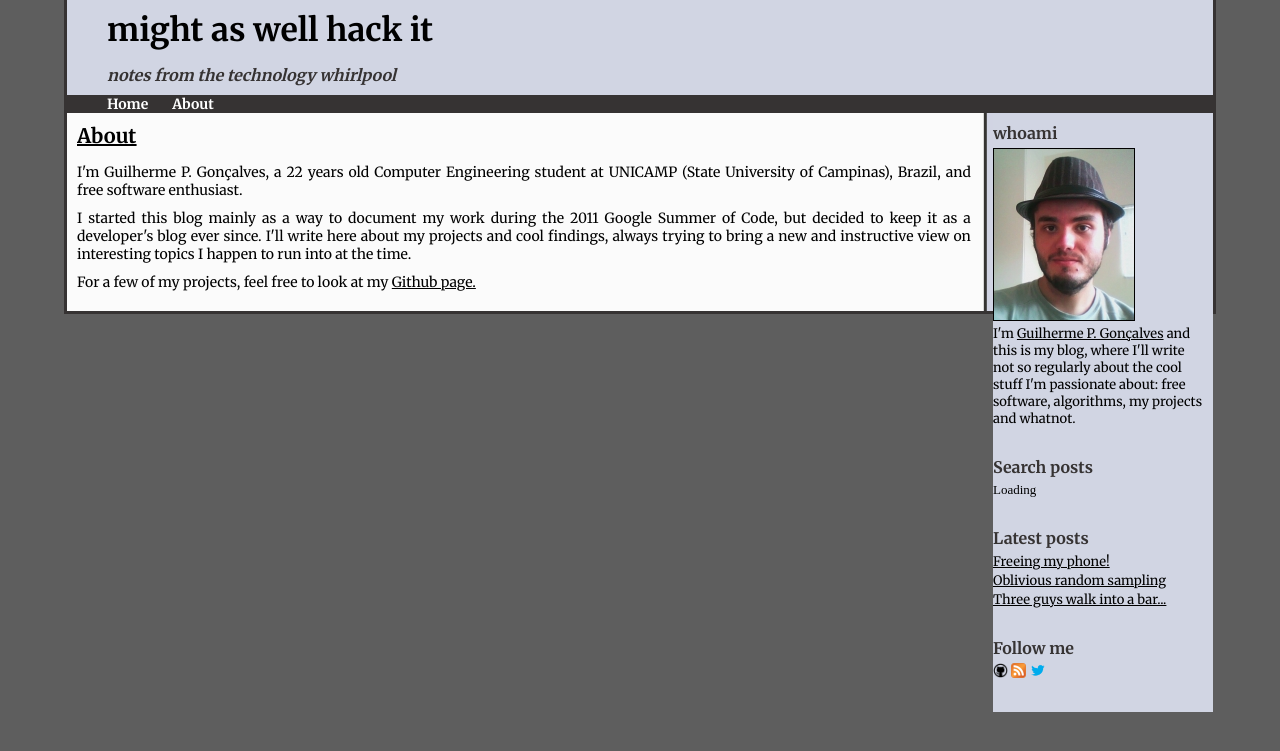
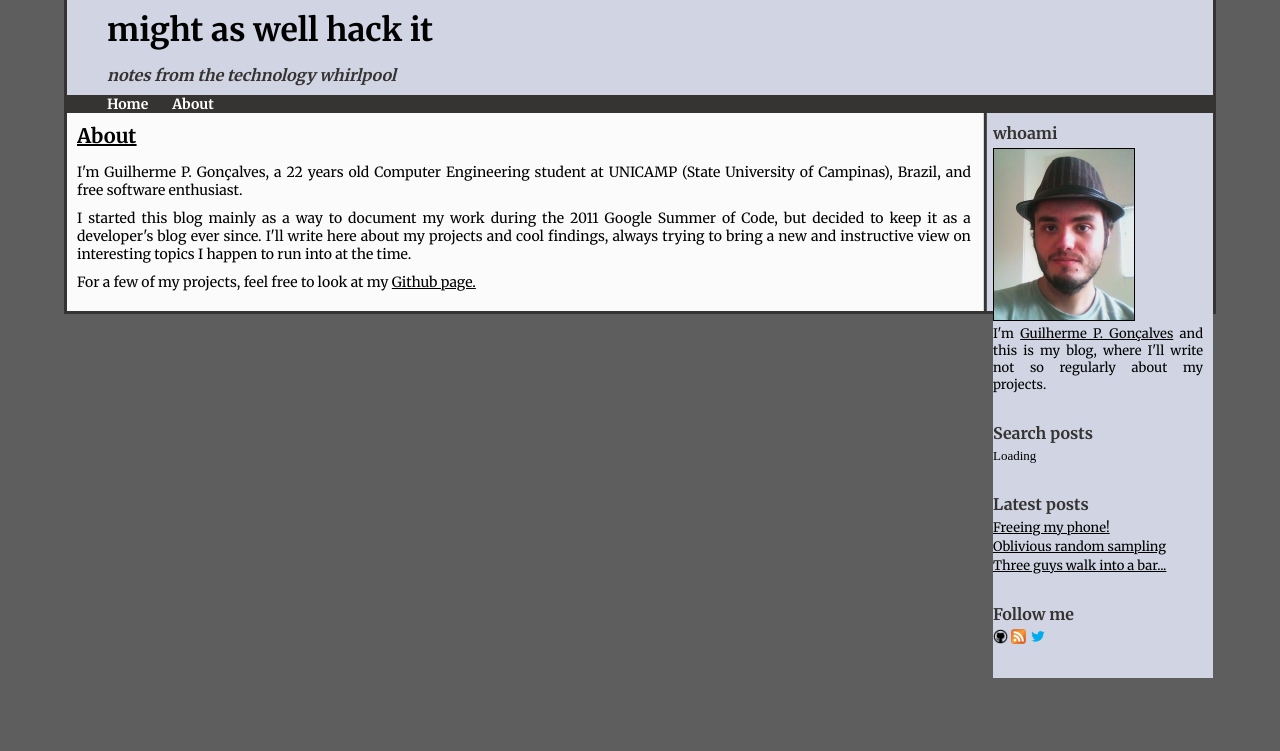
Before and after one commit to eggpi/eggpi.github.com, a Jekyll site: the page built from about.html, in a window 1280 px wide. Shown: the top 751 px of the page. Built offline with Jekyll 4.4.1, drawn with Linux system fonts in a browser that asks for light colours; nearby versions of some CDN libraries; comment, search, counter and statistics services are not loaded.

Commit message:
Justify short bio.

```diff
--- a/_layouts/default.html
+++ b/_layouts/default.html
@@ -49,9 +49,7 @@
                 <img id="me" src="/img/me.jpg"/>
                 <p>
                 I'm <a href="/about.html">Guilherme P. Gonçalves</a> and this is
-                my blog, where I'll write not so regularly about the cool stuff
-                I'm passionate about: free software, algorithms, my projects and
-                whatnot.
+                my blog, where I'll write not so regularly about my projects.
                 </p>
             </li>
 
--- a/css/default.css
+++ b/css/default.css
@@ -94,7 +94,7 @@ a, p, h1, h2, h3, td, blockquote, input {
 }
 
 #sidebar p {
-    text-align: left;
+    text-align: justify;
     padding-right: 10px;
 }
 
```
